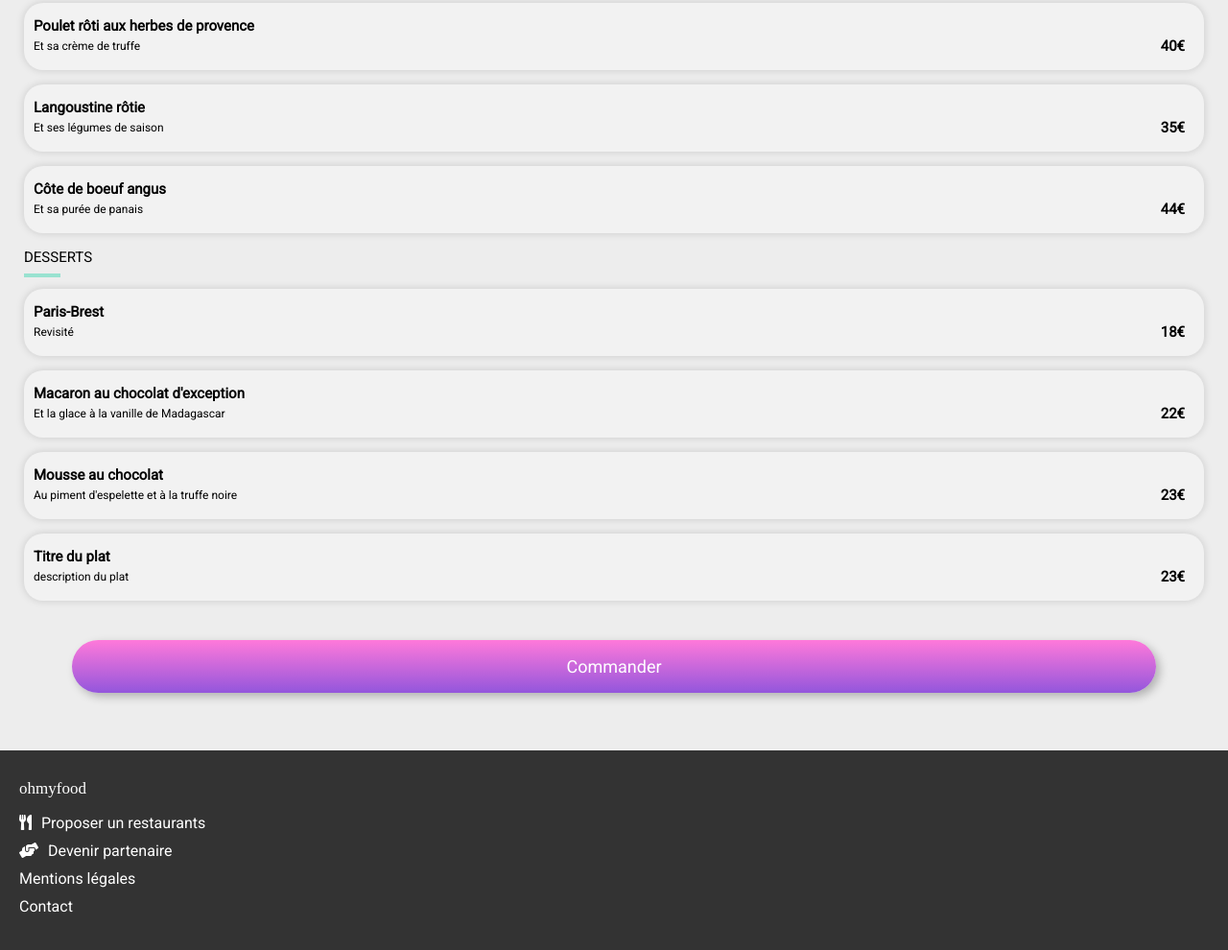
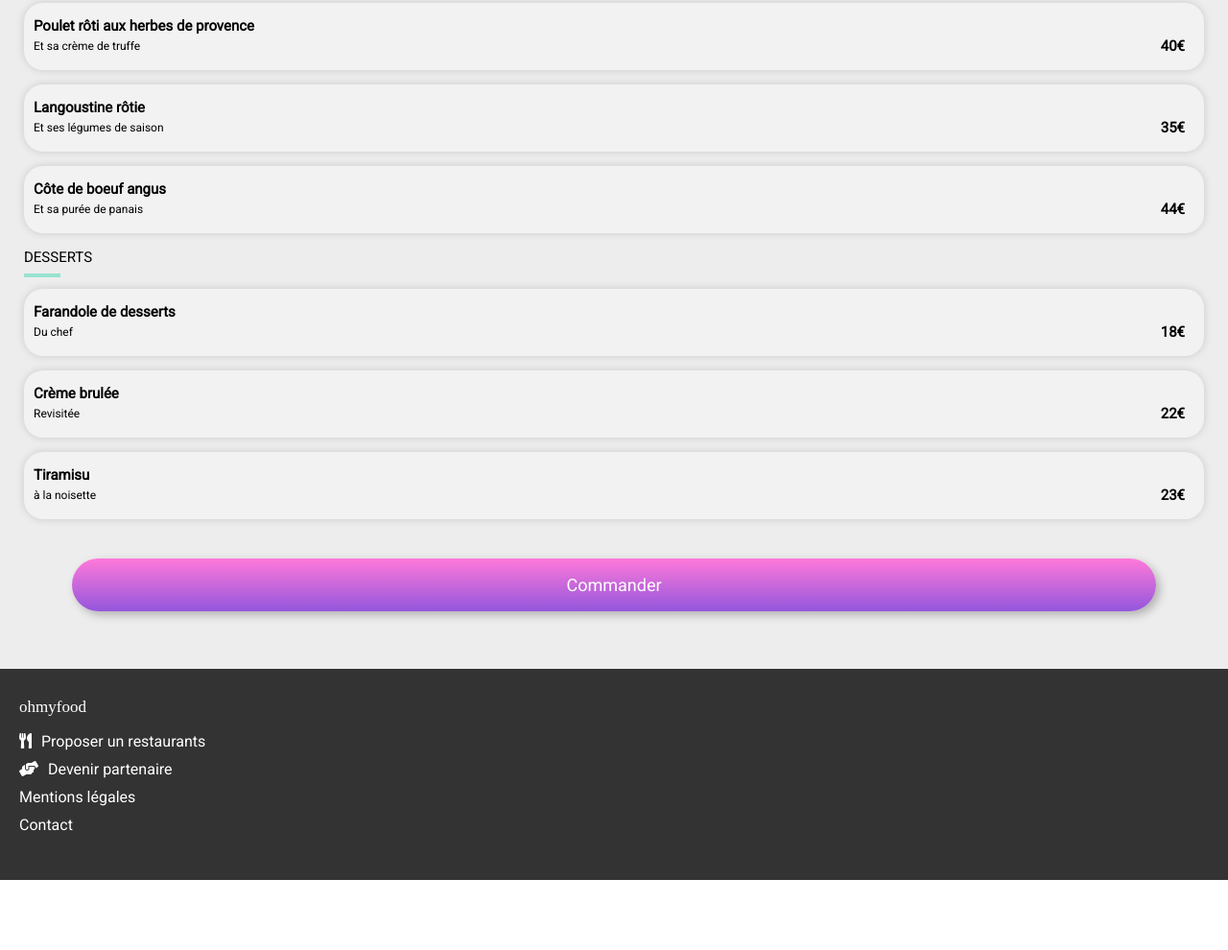
Before and after one commit to DamDevToo/RodriguezDamien_3_30082021, a website: page le-delice-des-sens.html in a window 1280 px wide. Shown: the part 724-1714 px from the top of the page at 96% size. After the commit the page ends 1641 px from the top, so only its background shows below. Drawn offline with Linux system fonts and the light colour scheme; a web font is replaced by a local one.

Commit message:
m- desserts modif

```diff
--- a/le-delice-des-sens.html
+++ b/le-delice-des-sens.html
@@ -108,8 +108,8 @@
                             <ul>
                                 <li>
                                     <div>
-                                        <h3>Paris-Brest</h3>
-                                        <p>Revisité</p>
+                                        <h3>Farandole de desserts</h3>
+                                        <p>Du chef</p>
                                     </div>
                                     <div>
                                         <span>18€</span>
@@ -118,8 +118,8 @@
                                 </li>
                                 <li>
                                     <div>
-                                        <h3>Macaron au chocolat d'exception</h3>
-                                        <p>Et la glace à la vanille de Madagascar</p>
+                                        <h3>Crème brulée</h3>
+                                        <p>Revisitée</p>
                                     </div>
                                     <div>
                                         <span>22€</span>
@@ -128,18 +128,8 @@
                                 </li>
                                 <li>
                                     <div>
-                                        <h3>Mousse au chocolat</h3>
-                                        <p>Au piment d'espelette et à la truffe noire</p>
-                                    </div>
-                                    <div>
-                                        <span>23€</span>
-                                    </div>
-
-                                </li>
-                                <li>
-                                    <div>
-                                        <h3>Titre du plat</h3>
-                                        <p>description du plat</p>
+                                        <h3>Tiramisu</h3>
+                                        <p>à la noisette</p>
                                     </div>
                                     <div>
                                         <span>23€</span>
```
